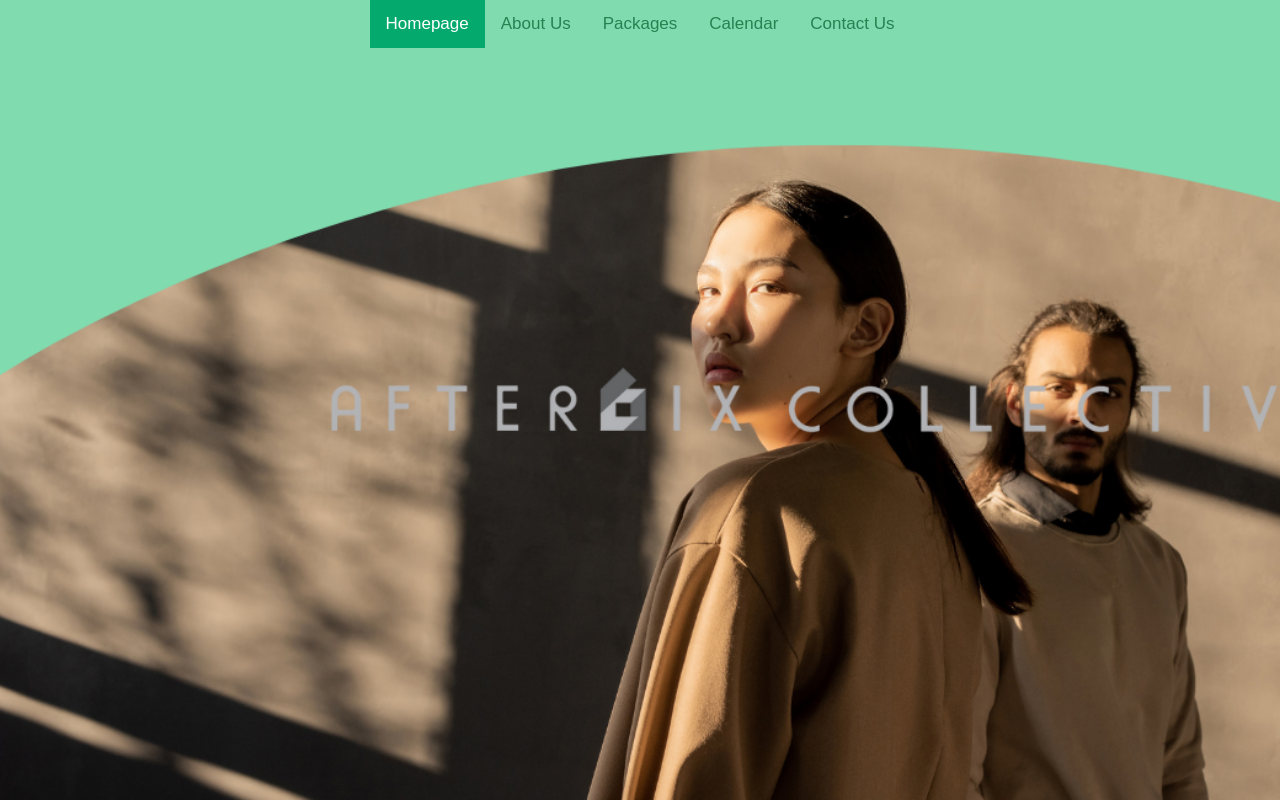
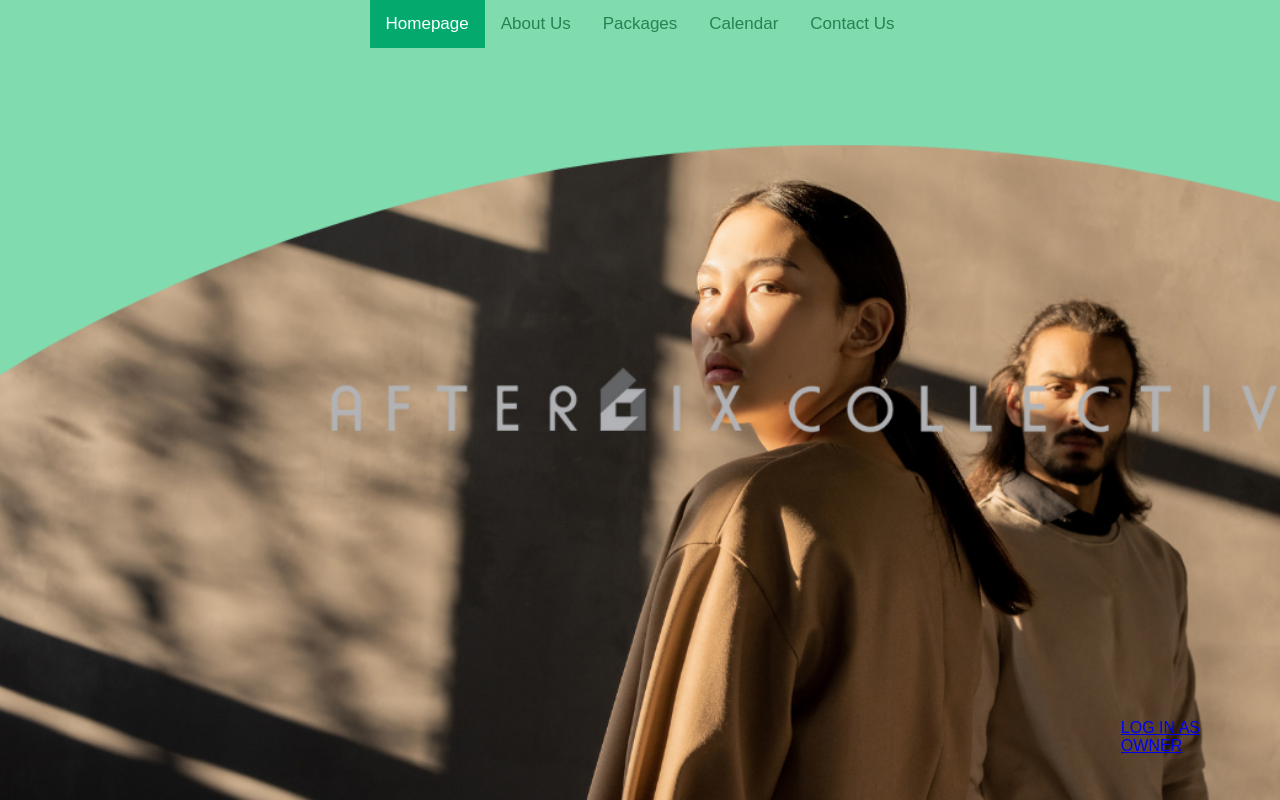
Before and after one commit to nikkapiel/3ISA-GROUP3, a plain HTML site: page index.html in a window 1280 px wide. Drawn offline with Linux system fonts and the light colour scheme.

Commit message:
updated index
put log in as owner

```diff
--- a/index.html
+++ b/index.html
@@ -41,7 +41,14 @@ body {
 .topnav {
   display: flex;
   justify-content: center;
+}
 
+.login{
+  position: absolute;
+  bottom: 45px;
+  right: 80px;
+
+}
 </style>
 </head>
 <body>
@@ -54,5 +61,10 @@ body {
   <a href="contact.html">Contact Us</a>
 </div>
 
+<div class="login">
+  <br>
+  <a href="log.html">LOG IN AS <br>OWNER</a>
+  </div>
+
 </body>
 </html>
```
